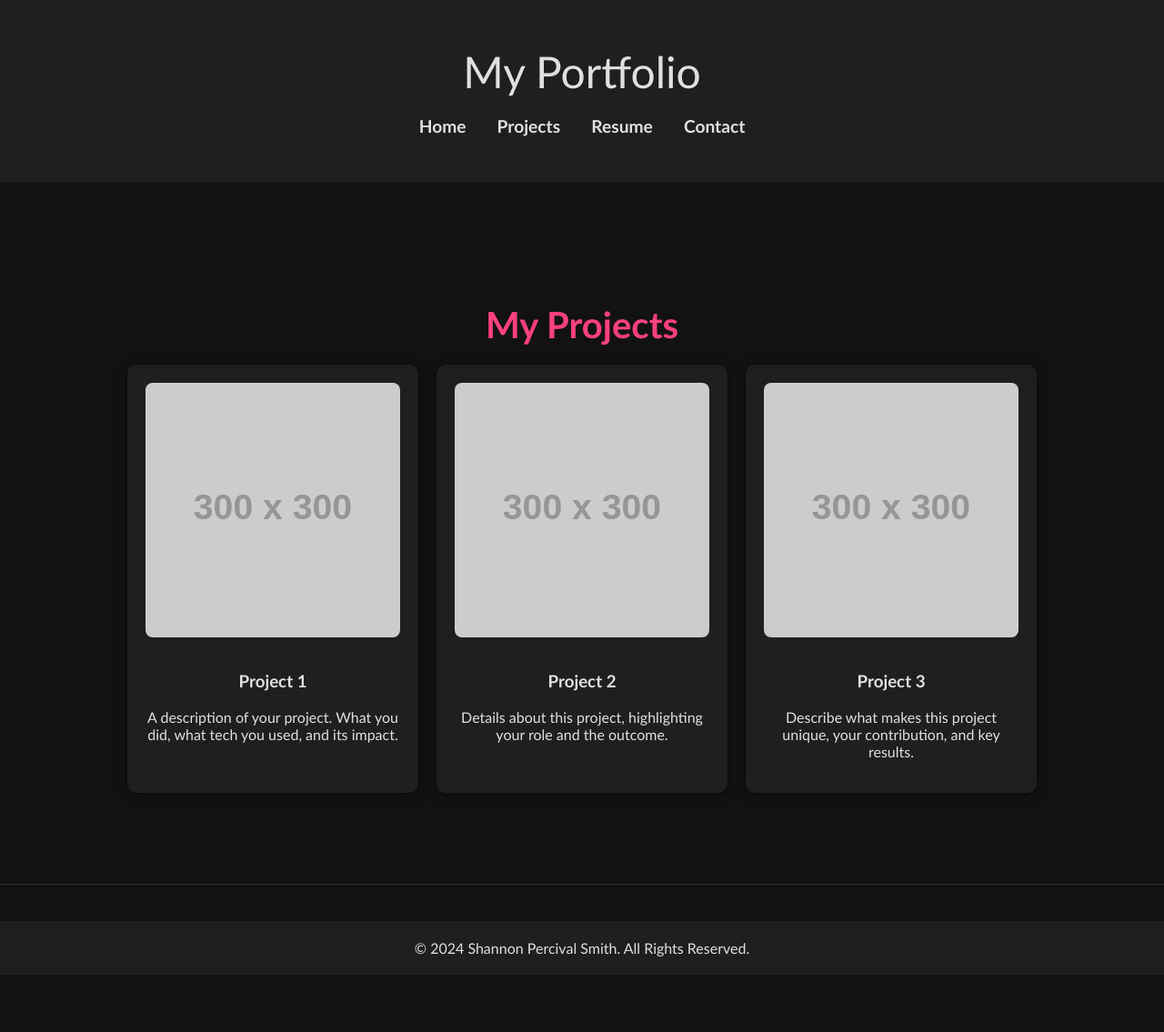
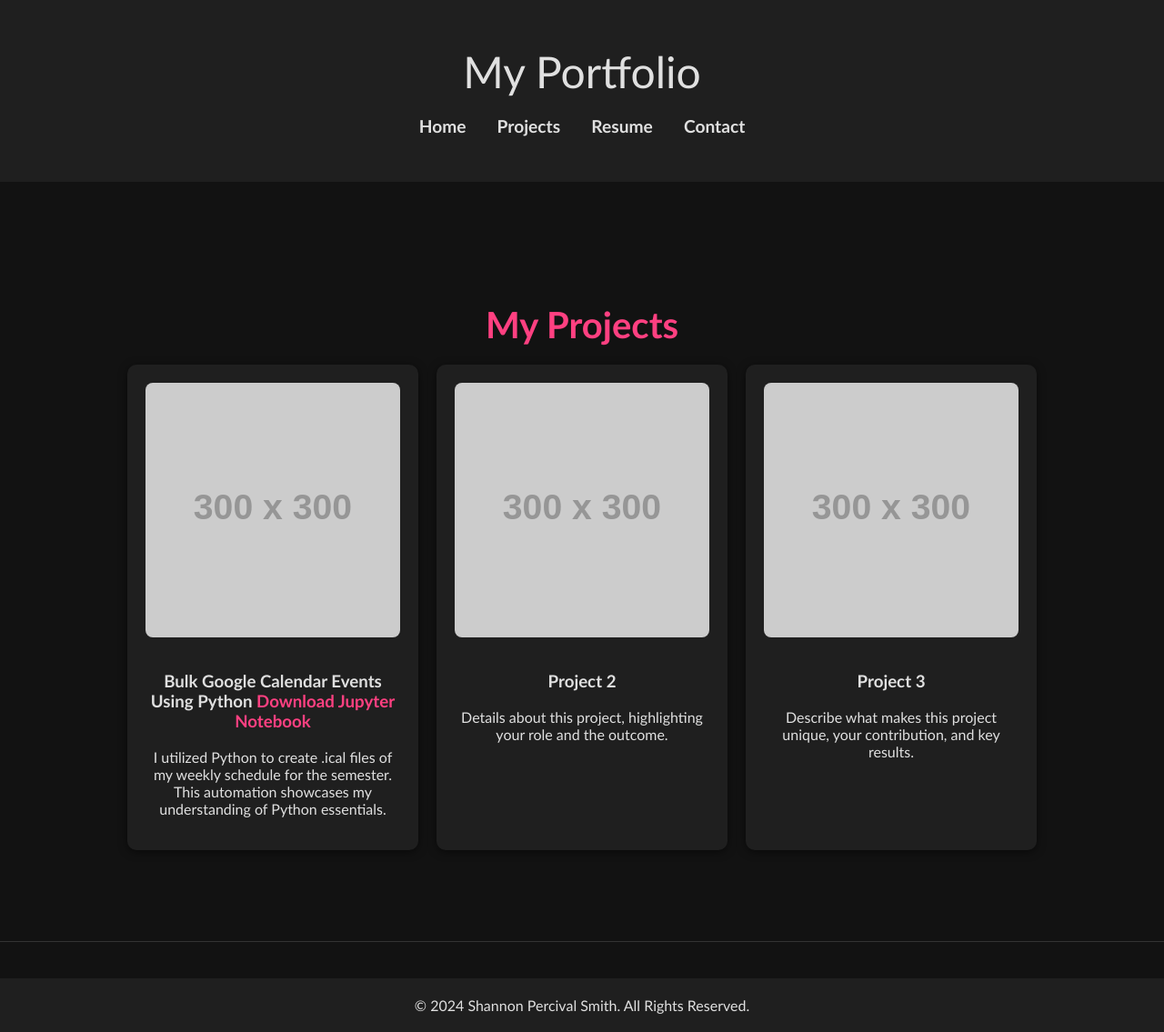
Before and after one commit to shannonlps/Portfolio, a Jekyll site: the page projects.html, which Jekyll copies as it is, in a window 1280 px wide. Shown: the whole page at 91% size. Built offline with Jekyll 4.4.1, drawn with Linux system fonts in a browser that asks for light colours; before the commit the page ends 1072 px from its top, so only the background shows below that.

Commit message:
Update projects.html

```diff
--- a/projects.html
+++ b/projects.html
@@ -25,8 +25,8 @@
             <div class="portfolio-grid">
                 <div class="portfolio-item">
                     <img src="https://via.placeholder.com/300" alt="Project 1">
-                    <h3>Project 1</h3>
-                    <p>A description of your project. What you did, what tech you used, and its impact.</p>
+                    <h3>Bulk Google Calendar Events Using Python <a href="CalendarMSIM.html">Download Jupyter Notebook</a></h3>
+                    <p>I utilized Python to create .ical files of my weekly schedule for the semester. This automation showcases my understanding of Python essentials.</p>
                 </div>
                 <div class="portfolio-item">
                     <img src="https://via.placeholder.com/300" alt="Project 2">
```
